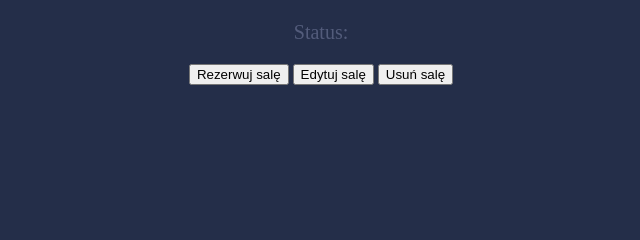
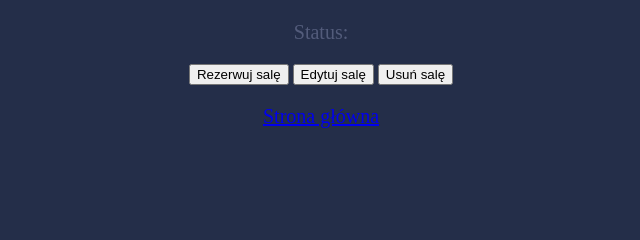
Before and after one commit to DorotaStaszczuk/Rezerwacja_sali_konferencyjnej, a Django app: template s_konf/s_konf_app/templates/s_konf_app/room_detail.html in a window 1280 px wide. Shown: the part 233-473 px from the top of the page, without its empty margins (319-959 px from the left). Run offline with Django 3.2, Linux system fonts and the light colour scheme; the template is opened without the code that fills it, so the values that code supplies are empty.

Commit message:
link to main site added on the room page

```diff
--- a/s_konf/s_konf_app/templates/s_konf_app/room_detail.html
+++ b/s_konf/s_konf_app/templates/s_konf_app/room_detail.html
@@ -12,4 +12,5 @@
     <a href="{% url 'modify-room' pk=object.pk %}"><input type="button" value="Edytuj salę" /></a>
     <a href="{% url 'delete-room' pk=object.pk %}"><input type="button" value="Usuń salę" /></a>
 
+<p><a href="{% url 'main' %}">Strona główna</a></p>
 {% endblock %}
```
